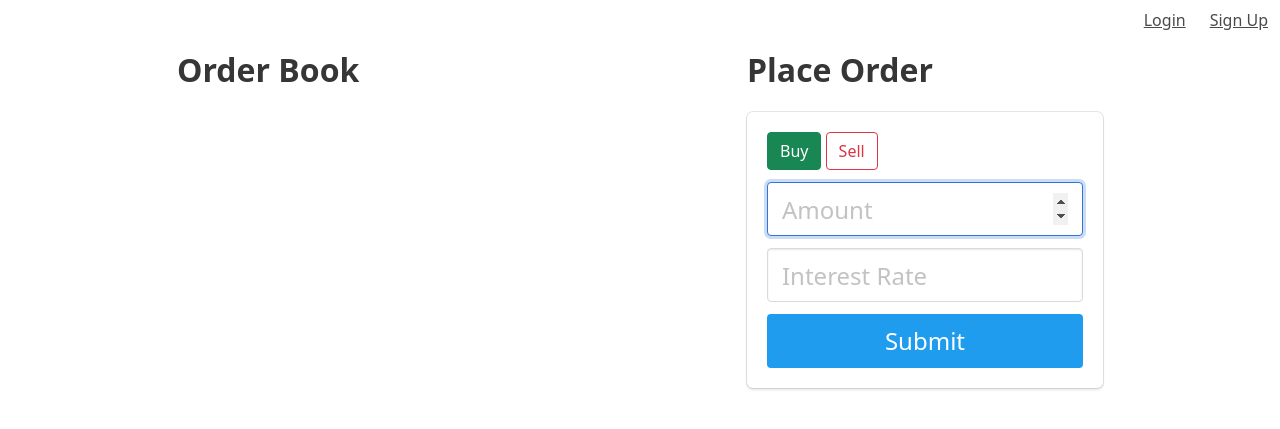
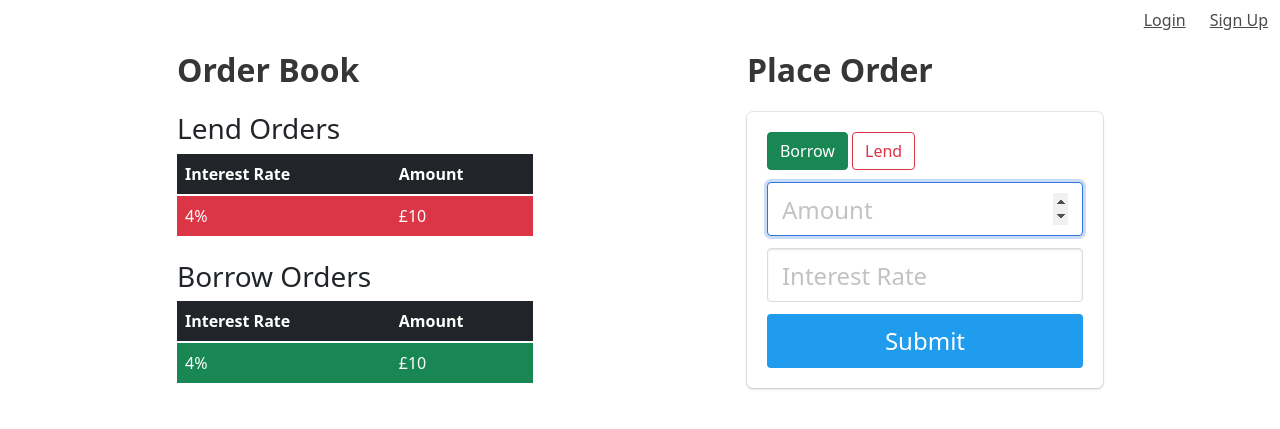
Before and after one commit to ingridkvcs/cfg_p2p_project, a Flask app: template templates/order_book.html in a window 1280 px wide. Shown: the part 24-453 px from the top of the page. Run offline with Flask 2, Linux system fonts and the light colour scheme; the template is opened without the code that fills it: most values are stand-ins (such as "Sample title", 1, 10 or a date in 2020); parts of the project's set-up code (start-up, migrations or seed data) failed here and were passed over.

Commit message:
Added html for showing orderbook data

```diff
--- a/templates/order_book.html
+++ b/templates/order_book.html
@@ -1,15 +1,51 @@
 {% extends "base.html" %}
 {% block page_links %}
-<!--<link rel="stylesheet" href="/static/css/index.css"/>-->
+<!--<link rel="stylesheet" href="/static/css/order-book.css"/>-->
 {% endblock %}
 {% block title %}Sign up{% endblock %}
 {% block content %}
 <div class="container">
     <div class="row">
-        <div class="column is-6 is-offset-1">
+        <div class="column is-4 is-offset-1">
             <h2 class="title">Order Book</h2>
+            <h3>Lend Orders</h3>
+            <table class="table">
+                <thead class="table-dark">
+                <tr>
+                    <th class="text-white">Interest Rate</th>
+                    <th class="text-white">Amount</th>
+                </tr>
+                </thead>
+                <tbody>
+                {% for order in lend_orders %}
+                <tr class="bg-danger">
+                    <td class="text-white">{{order.interest_rate}}%</td>
+                    <td class="text-white">£{{order.amount}}</td>
+                </tr>
+                {% endfor %}
+                </tbody>
+            </table>
+
+            <h3>Borrow Orders</h3>
+            <table class="table">
+                <thead class="table-dark">
+                <tr>
+                    <th class="text-white">Interest Rate</th>
+                    <th class="text-white">Amount</th>
+                </tr>
+                </thead>
+                <tbody>
+                {% for order in borrow_orders %}
+                <tr class="bg-success">
+                    <td class="text-white">{{order.interest_rate}}%</td>
+                    <td class="text-white">£{{order.amount}}</td>
+                </tr>
+                {% endfor %}
+                </tbody>
+            </table>
+
         </div>
-        <div class="column is-4">
+        <div class="column is-4 is-offset-2">
             <h2 class="title">Place Order</h2>
             <div class="box">
                 {% with messages = get_flashed_messages() %}
@@ -22,13 +58,14 @@
 
                 <form method="POST" action="/create-order">
                     <div class="field control">
-                        <input type="radio" value="buy" class="btn-check form-control" name="type" id="input-type-buy"
+                        <input type="radio" value="borrow" class="btn-check form-control" name="type"
+                               id="input-type-borrow"
                                autocomplete="off"
                                checked>
-                        <label class="btn btn-outline-success" for="input-type-buy">Buy</label>
-                        <input type="radio" value="sell" class="btn-check form-control" name="type" id="input-type-sell"
+                        <label class="btn btn-outline-success" for="input-type-borrow">Borrow</label>
+                        <input type="radio" value="lend" class="btn-check form-control" name="type" id="input-type-lend"
                                autocomplete="off">
-                        <label class="btn btn-outline-danger" for="input-type-sell">Sell</label>
+                        <label class="btn btn-outline-danger" for="input-type-lend">Lend</label>
                     </div>
 
                     <div class="field control">
```
